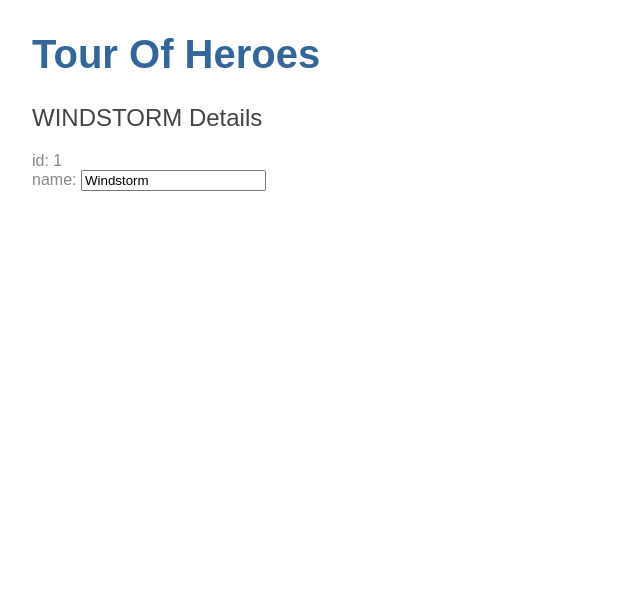
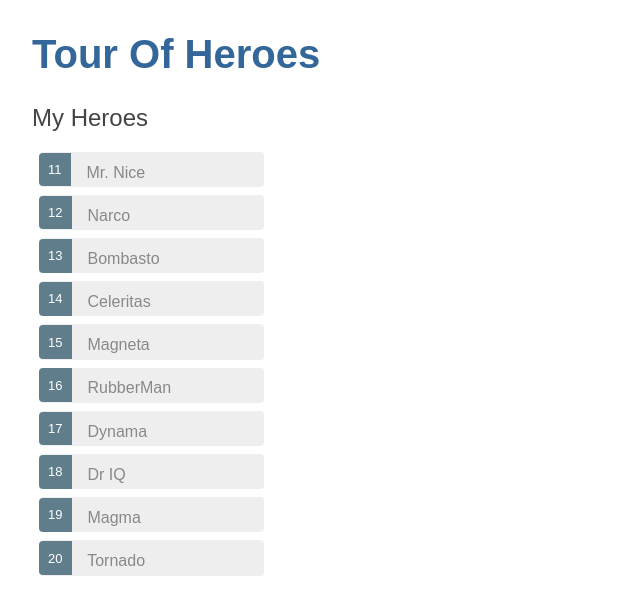
Before and after one commit to pskclub/vue-tour-of-heroes, a Vue app: page /#/ in a window 1280 px wide. Shown: the top 614 px of the page, without its empty margins (0-640 px from the left). Built offline with nearby package versions, Linux system fonts and the light colour scheme.

Commit message:
Add mock list

```diff
--- a/src/App.vue
+++ b/src/App.vue
@@ -8,7 +8,7 @@
 <script lang="ts">
 import Vue from 'vue';
 import Component from 'vue-class-component';
-import HeroesComponent from '@/components/Hero.vue';
+import HeroesComponent from '@/components/Heroes.vue';
 
 @Component({
   components: {
--- a/src/components/Hero.vue
+++ /dev/null
@@ -1,33 +0,0 @@
-<template>
-<div>
-    <h2>{{hero.name | uppercase}} Details</h2>
-    <div><span>id: </span>{{hero.id}}</div>
-    <div>
-    <label>name:
-        <input v-model="hero.name" placeholder="name">
-    </label>
-    </div>
-</div>
-</template>
-
-<script lang="ts">
-import Vue from 'vue';
-import Component from 'vue-class-component';
-import { Hero } from '../hero';
-
-@Component
-export default class HeroesComponent extends Vue {
-  private hero: Hero = {
-    id: 1,
-    name: 'Windstorm',
-  };
-
-  constructor() {
-      super();
-  }
-
-  private created() {
-      // console.log('created');
-  }
-}
-</script>
--- /dev/null
+++ b/src/components/Heroes.vue
@@ -0,0 +1,98 @@
+<template>
+<div>
+    <h2>My Heroes</h2>
+
+    <ul class="heroes">
+        <li v-for="hero of heroes"
+            v-bind:key="hero.id"
+            :class="{ 'selected': hero === selectedHero }"
+            v-on:click="onSelect(hero)">
+            <span class="badge">{{hero.id}}</span> {{hero.name}}
+        </li>
+    </ul>
+</div>
+</template>
+
+<script lang="ts">
+import Vue from 'vue';
+import Component from 'vue-class-component';
+import { Hero } from '../hero';
+import { HEROES } from '../mock-heroes';
+
+@Component
+export default class HeroesComponent extends Vue {
+  private selectedHero: Hero;
+  private heroes = HEROES;
+
+  constructor() {
+    super();
+    this.selectedHero = {id: -1, name: ''};
+  }
+
+  private created() {
+    //
+  }
+
+  private onSelect(hero: Hero): void {
+    this.selectedHero = hero;
+  }
+}
+</script>
+
+<style>
+/* HeroesComponent's private CSS styles */
+
+.selected {
+  background-color: #cfd8dc !important;
+  color: white;
+}
+
+.heroes {
+  margin: 0 0 2em 0;
+  list-style-type: none;
+  padding: 0;
+  width: 15em;
+}
+
+.heroes li {
+  cursor: pointer;
+  position: relative;
+  left: 0;
+  background-color: #eee;
+  margin: 0.5em;
+  padding: 0.3em 0;
+  height: 1.6em;
+  border-radius: 4px;
+}
+
+.heroes li.selected:hover {
+  background-color: #bbd8dc !important;
+  color: white;
+}
+
+.heroes li:hover {
+  color: #607d8b;
+  background-color: #ddd;
+  left: 0.1em;
+}
+
+.heroes .text {
+  position: relative;
+  top: -3px;
+}
+
+.heroes .badge {
+  display: inline-block;
+  font-size: small;
+  color: white;
+  padding: 0.8em 0.7em 0 0.7em;
+  background-color: #607d8b;
+  line-height: 1em;
+  position: relative;
+  left: -1px;
+  top: -4px;
+  height: 1.8em;
+  margin-right: 0.8em;
+  border-radius: 4px 0 0 4px;
+}
+</style>
--- /dev/null
+++ b/src/mock-heroes.ts
@@ -0,0 +1,14 @@
+import { Hero } from './hero';
+
+export const HEROES: Hero[] = [
+  { id: 11, name: 'Mr. Nice' },
+  { id: 12, name: 'Narco' },
+  { id: 13, name: 'Bombasto' },
+  { id: 14, name: 'Celeritas' },
+  { id: 15, name: 'Magneta' },
+  { id: 16, name: 'RubberMan' },
+  { id: 17, name: 'Dynama' },
+  { id: 18, name: 'Dr IQ' },
+  { id: 19, name: 'Magma' },
+  { id: 20, name: 'Tornado' },
+];
```
